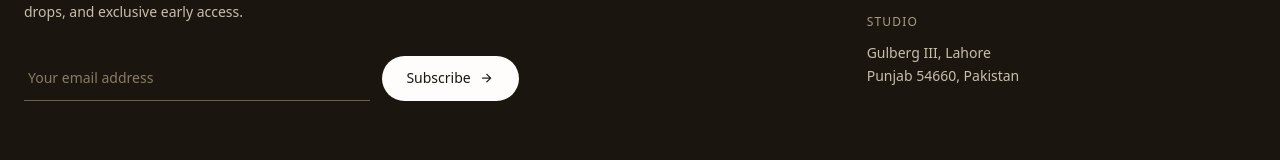
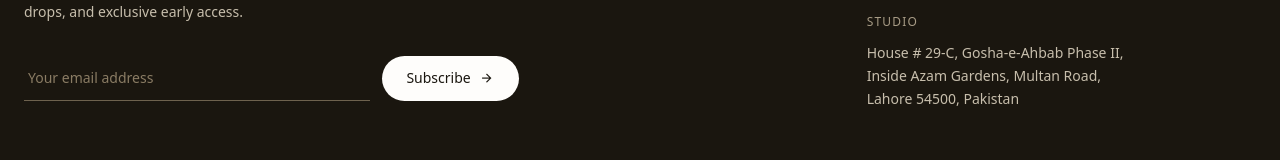
Before and after one commit to glowkraftee/glowkraftee, a React (Vite) app: page / in a window 1280 px wide. Shown: the part 1213-1373 px from the top of the page. Built offline with nearby package versions, Linux system fonts and the light colour scheme; no server answers; the database is empty.

Commit message:
Update business address on footer, contact and policy pages
Co-Authored-By: Claude Opus 5.5 <noreply@anthropic.com>
Claude-Session: https://claude.ai/code/session_01K9SZVSyaBxbaCoV5YUrkf1

```diff
--- a/components/feature/Footer.tsx
+++ b/components/feature/Footer.tsx
@@ -164,8 +164,9 @@ export default function Footer() {
                 Studio
               </h4>
               <p className="text-sm text-foreground-300 leading-relaxed">
-                Gulberg III, Lahore<br />
-                Punjab 54660, Pakistan
+                House # 29-C, Gosha-e-Ahbab Phase II,<br />
+                Inside Azam Gardens, Multan Road,<br />
+                Lahore 54500, Pakistan
               </p>
             </div>
           </div>
--- a/pages/contact/page.tsx
+++ b/pages/contact/page.tsx
@@ -421,8 +421,9 @@ export default function Contact() {
                         </span>
                         <div>
                           <p className="text-sm text-foreground-600 leading-relaxed">
-                            Gulberg III, Lahore<br />
-                            Punjab 54660, Pakistan
+                            House # 29-C, Gosha-e-Ahbab Phase II,<br />
+                            Inside Azam Gardens, Multan Road,<br />
+                            Lahore 54500, Pakistan
                           </p>
                         </div>
                       </div>
--- a/pages/legal/content.tsx
+++ b/pages/legal/content.tsx
@@ -5,7 +5,7 @@ import { CONTACT_EMAIL } from '@/lib/siteConfig';
 export const OWNER_NAME = 'Altaf Iqbal';
 export const BUSINESS_NAME = 'GlowKraftee';
 export const BUSINESS_TYPE = 'sole proprietorship';
-export const BUSINESS_ADDRESS = 'Gulberg III, Lahore, Punjab 54660, Pakistan';
+export const BUSINESS_ADDRESS = 'House # 29-C, Gosha-e-Ahbab Phase II, Inside Azam Gardens, Multan Road, Lahore 54500, Pakistan';
 export const LAST_UPDATED = '25 October 2026';
 
 const Mail = () => (
```
